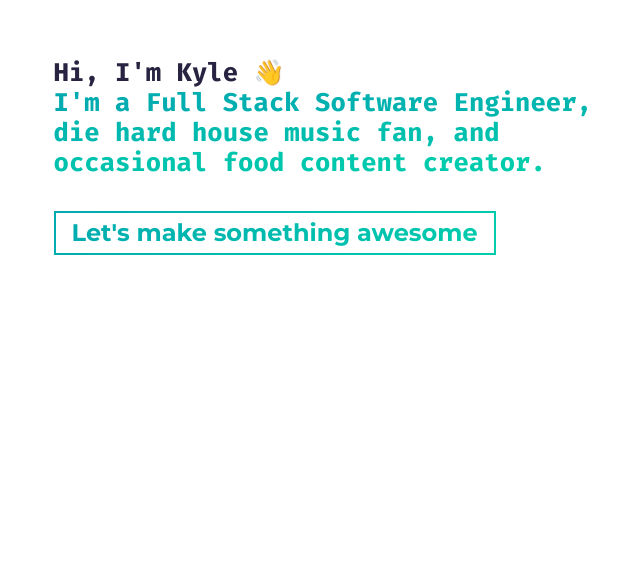
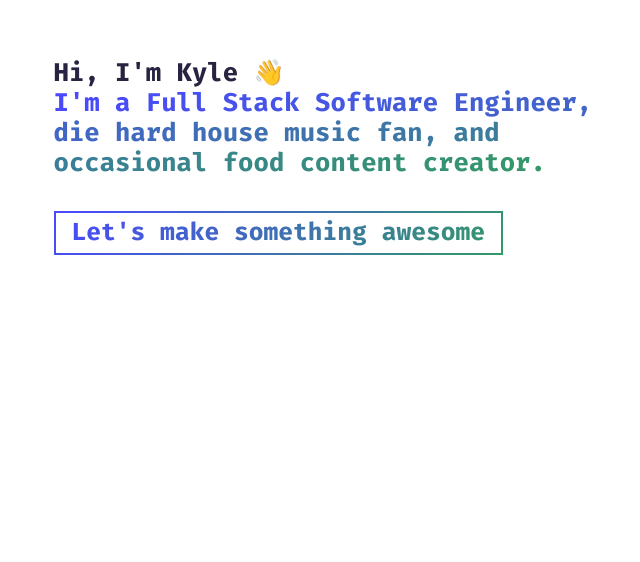
Before and after one commit to kylegothman/portfolio, a website built with Parcel: page src/index.html in a window 1280 px wide. Shown: the part 238-800 px from the top of the page, without its empty margins (24-664 px from the left). Built offline with nearby package versions, Linux system fonts and the light colour scheme.

Commit message:
updated the gradient theme

```diff
--- a/src/sass/abstracts/_variables.scss
+++ b/src/sass/abstracts/_variables.scss
@@ -7,8 +7,8 @@
 $default-font-family: firaCode;
 
 // COLORS
-$primary-color: #02aab0;
-$secondary-color: #00cdac;
+$primary-color: #4a47ff;
+$secondary-color: #339966;
 
 $white-color: #fff;
 
--- a/src/sass/base/_typography.scss
+++ b/src/sass/base/_typography.scss
@@ -6,7 +6,7 @@ h1 {
 
 p,
 a {
-  font-family: "Montserrat", sans-serif;
+  font-family: firaCode, "Montserrat", sans-serif;
   font-size: $default-font-size;
 }
 
@@ -27,7 +27,7 @@ a:hover {
   margin-bottom: 4.5rem;
   font-size: $big-font-size;
   font-weight: bold;
-  text-transform: uppercase;
+  // text-transform: uppercase;
 
   @include respond(phone) {
     font-size: 2.8rem;
```
Also changed, not shown: 1 other file.
